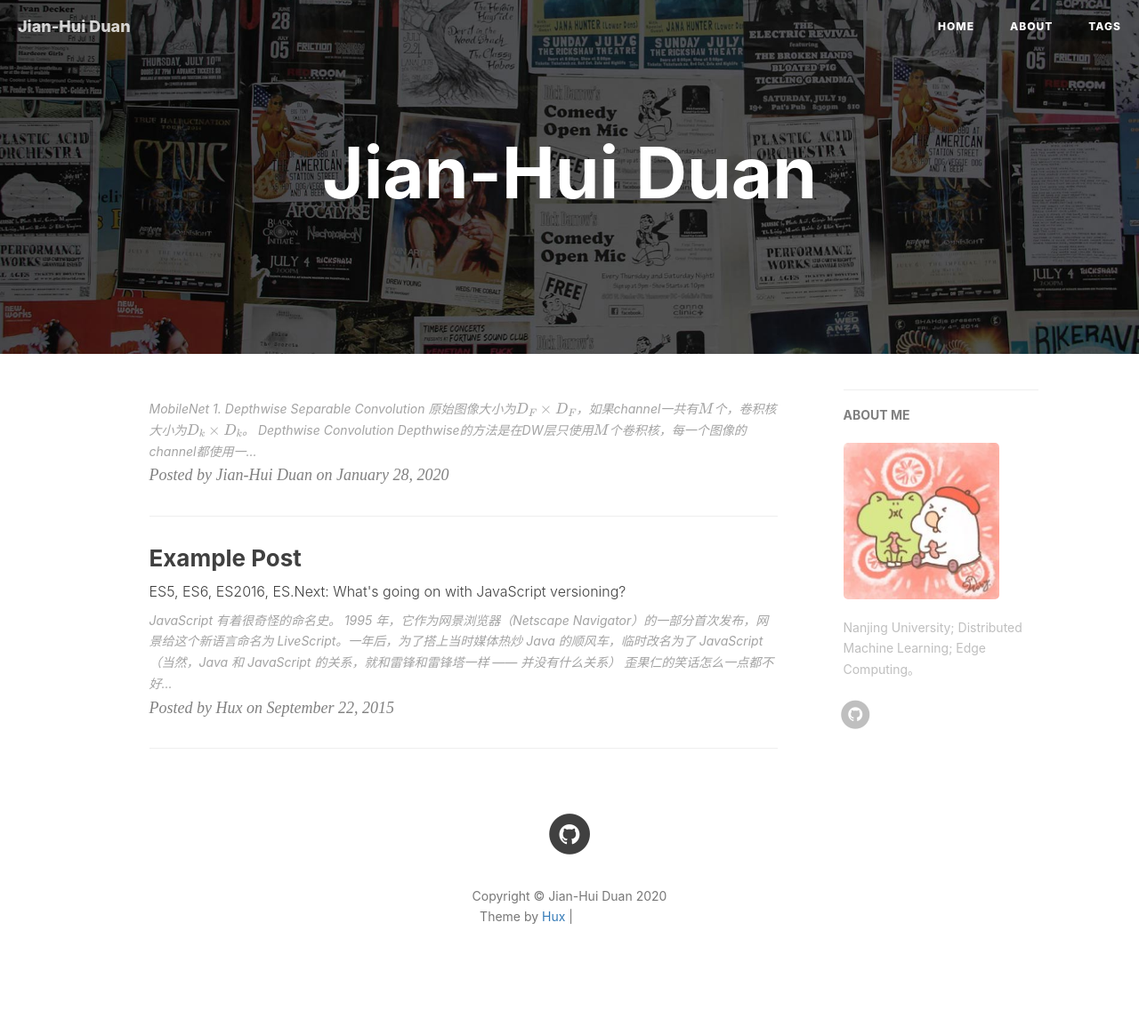
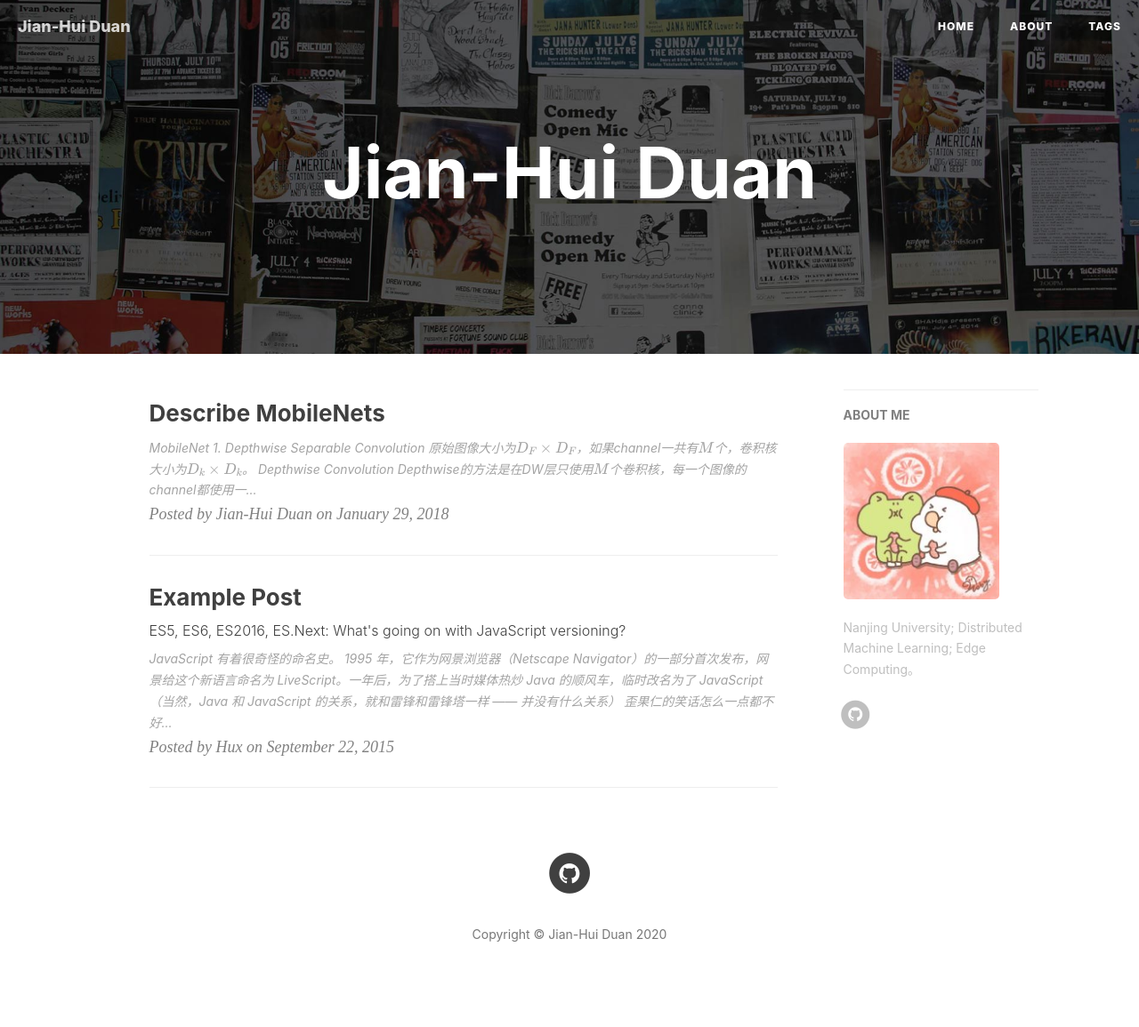
Before and after one commit to EnzoDuan/EnzoDuan.github.io, a Jekyll site: the page built from index.html, in a window 1280 px wide. Shown: the whole page at 89% size. Built offline with Jekyll 4.4.1, drawn with Linux system fonts in a browser that asks for light colours; nearby versions of some CDN libraries; formulas are drawn with MathJax 3; the list of posts is cut into pages by our own code; comment, search, counter and statistics services are not loaded; grey boxes are pictures that could not be loaded.

```diff
--- a/_includes/footer.html
+++ b/_includes/footer.html
@@ -25,7 +25,6 @@
                     </li>
                     {% endif %}
 
-                    <!-- add Weibo, Zhihu by Hux, add target = "_blank" to <a> by Hux -->
                     {% if site.zhihu_username %}
                     <li>
                         <a target="_blank" href="https://www.zhihu.com/people/{{ site.zhihu_username }}">
@@ -72,12 +71,6 @@
                 <p class="copyright text-muted">
                     Copyright &copy; {{ site.title }} {{ site.time | date: '%Y' }}
                     <br>
-                    Theme by <a href="http://huangxuan.me">Hux</a> |
-                    <iframe
-                        style="margin-left: 2px; margin-bottom:-5px;"
-                        frameborder="0" scrolling="0" width="91px" height="20px"
-                        src="https://ghbtns.com/github-btn.html?user=huxpro&repo=huxpro.github.io&type=star&count=true" >
-                    </iframe>
                 </p>
             </div>
         </div>
@@ -151,7 +143,6 @@
 <!-- Google Analytics -->
 {% if site.ga_track_id %}
 <script>
-    // dynamic User by Hux
     var _gaId = '{{ site.ga_track_id }}';
     var _gaDomain = '{{ site.ga_domain }}';
 
@@ -170,7 +161,6 @@
 <!-- Baidu Tongji -->
 {% if site.ba_track_id %}
 <script>
-    // dynamic User by Hux
     var _baId = '{{ site.ba_track_id }}';
 
     // Originial
--- a/_layouts/keynote.html
+++ b/_layouts/keynote.html
@@ -32,7 +32,7 @@ layout: default
                         </div>
                         <h1>{{ page.title }}</h1>
                         {% comment %}
-                            always create a h2 for keeping the margin , Hux
+                            always create a h2 for keeping the margin
                         {% endcomment %}
                         {% comment %} if page.subtitle {% endcomment %}
                         <h2 class="subheading">{{ page.subtitle }}</h2>
@@ -66,7 +66,7 @@ layout: default
                     style="text-align: right"
                     data-thread-key="{{page.id}}" data-title="{{page.title}}"
                     data-images="{{ site.url }}{{site.baseurl}}/{% if page.header-img %}{{ page.header-img }}{% else %}{{ site.header-img }}{% endif %}"
-                    data-content="{{ content | strip_html | truncate:80 }} | Hux Blog，@Hux黄玄 的个人博客"
+                    data-content="{{ content | strip_html | truncate:80 }} | Jian-Hui Blog"
                     data-url="{{site.url}}{{site.baseurl}}{{page.url}}">
                     <div class="ds-share-inline">
                       <ul  class="ds-share-icons-16">
--- a/_layouts/post.html
+++ b/_layouts/post.html
@@ -224,4 +224,8 @@ layout: default
         }
     }
 </style>
+<script type="text/javascript" async
+  src="https://cdn.mathjax.org/mathjax/latest/MathJax.js?config=TeX-MML-AM_CHTML">
+</script>
+
 {% endif %}
--- a/_posts/2018-04-14-Mobilenet.markdown
+++ b/_posts/2018-04-14-Mobilenet.markdown
@@ -4,9 +4,6 @@ title:      "Describe MobileNets"
 date:       2018-01-29 12:00:00
 author:     "Jian-Hui Duan"
 header-img: "img/post-bg-2015.jpg"
-<script type="text/javascript" async
-  src="https://cdn.mathjax.org/mathjax/latest/MathJax.js?config=TeX-MML-AM_CHTML">
-</script>
 ---
 
 # MobileNet
```
Also changed, not shown: other parts of _includes/footer.html (+0 -1 lines), package.json (+4 -5 lines).
